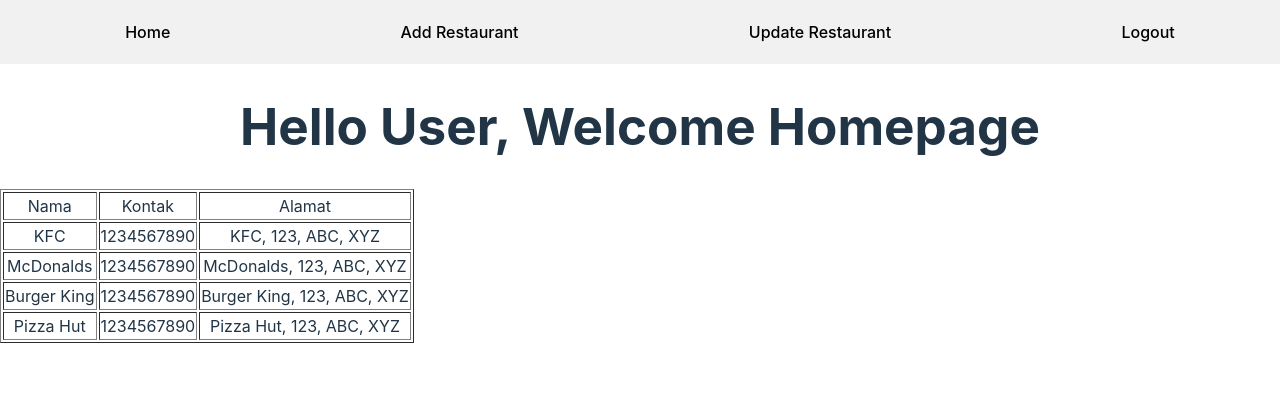
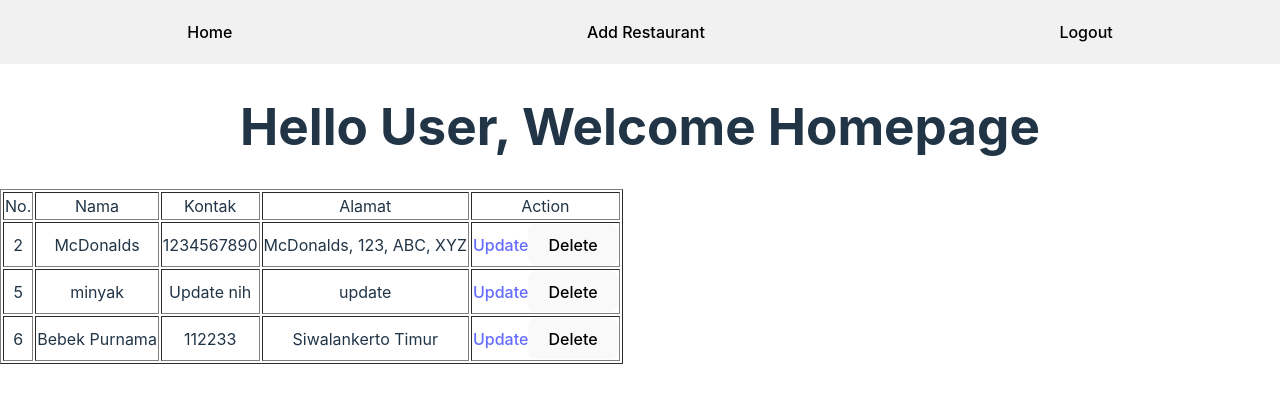
Before and after one commit to Azizsige/vue-jserver, a Vue app: page / in a window 1280 px wide. Shown: the top 402 px of the page. Built offline with nearby package versions, Linux system fonts and the light colour scheme; data requests are answered from the project's data file; sample sign-in values are in the browser's storage.

Commit message:
update: finish crud

```diff
--- a/db/db.json
+++ b/db/db.json
@@ -59,15 +59,15 @@
       "password": "hahah123",
       "name": "hahahah",
       "id": 10
+    },
+    {
+      "email": "aziz@gmail.com",
+      "password": "123456",
+      "name": "aziz",
+      "id": 11
     }
   ],
   "restaurants": [
-    {
-      "id": 1,
-      "name": "KFC",
-      "contact": "1234567890",
-      "address": "KFC, 123, ABC, XYZ"
-    },
     {
       "name": "McDonalds",
       "id": 2,
@@ -75,16 +75,16 @@
       "address": "McDonalds, 123, ABC, XYZ"
     },
     {
-      "id": 3,
-      "name": "Burger King",
-      "contact": "1234567890",
-      "address": "Burger King, 123, ABC, XYZ"
+      "name": "minyak",
+      "address": "update",
+      "contact": "Update nih",
+      "id": 5
     },
     {
-      "id": 4,
-      "name": "Pizza Hut",
-      "contact": "1234567890",
-      "address": "Pizza Hut, 123, ABC, XYZ"
+      "name": "Bebek Purnama",
+      "address": "Siwalankerto Timur",
+      "contact": "112233",
+      "id": 6
     }
   ]
 }
--- a/src/App.vue
+++ b/src/App.vue
@@ -24,7 +24,8 @@
 }
 
 .register input,
-.login input {
+.login input,
+.add input {
   width: 300px;
   height: 40px;
   padding-left: 20px;
@@ -34,7 +35,8 @@
 }
 
 .register button,
-.login button {
+.login button,
+.add button {
   width: 320px;
   height: 40px;
   border: 1px solid skyblue;
--- a/src/components/Add.vue
+++ b/src/components/Add.vue
@@ -2,14 +2,63 @@
   <div>
     <Header />
     <h1>Hello User, Welcome on Add Page</h1>
+    <form action="" @submit.prevent="add" class="add">
+      <input
+        type="text"
+        name="name"
+        placeholder="Enter Name"
+        v-model="restaurants.name"
+      />
+      <input
+        type="text"
+        name="address"
+        placeholder="Enter Address"
+        v-model="restaurants.address"
+      />
+      <input
+        type="text"
+        name="contact"
+        placeholder="Enter Contact"
+        v-model="restaurants.contact"
+      />
+      <button @click="add" type="button">Add New Restaurant</button>
+    </form>
   </div>
 </template>
 <script>
 import Header from "./Header.vue";
+import axios from "axios";
 export default {
   name: "Add",
   components: {
     Header,
+  },
+  data() {
+    return {
+      restaurants: {
+        name: "",
+        address: "",
+        contact: "",
+      },
+    };
+  },
+  methods: {
+    async add() {
+      const results = await axios.post("http://localhost:3000/restaurants/", {
+        name: this.restaurants.name,
+        address: this.restaurants.address,
+        contact: this.restaurants.contact,
+      });
+      if (results.status == 201) {
+        this.$router.push({ name: "Home" });
+      }
+    },
+  },
+  mounted() {
+    let users = localStorage.getItem("user-info");
+    if (!users) {
+      this.$router.push({ name: "SignUp" });
+    }
   },
 };
 </script>
--- a/src/components/Header.vue
+++ b/src/components/Header.vue
@@ -3,7 +3,6 @@
     <ul class="list">
       <li><router-link to="/">Home</router-link></li>
       <li><router-link to="/add">Add Restaurant</router-link></li>
-      <li><router-link to="/update">Update Restaurant</router-link></li>
       <li><a @click="logout" href="">Logout</a></li>
     </ul>
   </div>
--- a/src/components/Home.vue
+++ b/src/components/Home.vue
@@ -6,14 +6,21 @@
     <div class="table">
       <table border="1">
         <tr>
+          <td>No.</td>
           <td>Nama</td>
           <td>Kontak</td>
           <td>Alamat</td>
+          <td>Action</td>
         </tr>
-        <tr v-for="data in restaurants" :key="id">
+        <tr v-for="data in restaurants" :key="data.id">
+          <td>{{ data.id }}</td>
           <td>{{ data.name }}</td>
           <td>{{ data.contact }}</td>
           <td>{{ data.address }}</td>
+          <td>
+            <router-link :to="`/update/${data.id}`">Update</router-link>
+            <button type="button" @click="deleteData(data.id)">Delete</button>
+          </td>
         </tr>
       </table>
     </div>
@@ -33,15 +40,35 @@
     };
   },
 
+  methods: {
+    async deleteData(id) {
+      const results = await axios.delete(
+        `http://localhost:3000/restaurants/${id}`
+      );
+      console.log(results);
+      if (results.status == 200) {
+        this.loadData();
+      }
+    },
+
+    async loadData() {
+      let users = localStorage.getItem("user-info");
+      if (!users) {
+        this.$router.push({ name: "SignUp" });
+      }
+      let results = await axios.get("http://localhost:3000/restaurants");
+      this.restaurants = results.data;
+    },
+  },
+
   async mounted() {
-    let users = localStorage.getItem("user-info");
-    if (!users) {
-      this.$router.push({ name: "SignUp" });
-    }
-
-    let results = await axios.get("http://localhost:3000/restaurants");
-    this.restaurants = results.data;
-    console.log(this.restaurants);
+    this.loadData();
+    // let users = localStorage.getItem("user-info");
+    // if (!users) {
+    //   this.$router.push({ name: "SignUp" });
+    // }
+    // let results = await axios.get("http://localhost:3000/restaurants");
+    // this.restaurants = results.data;
   },
 };
 </script>
--- a/src/components/Update.vue
+++ b/src/components/Update.vue
@@ -2,15 +2,74 @@
   <div>
     <Header />
     <h1>Hello User, Welcome on Update Page</h1>
+    <form action="" @submit.prevent="update" class="add">
+      <input
+        type="text"
+        name="name"
+        placeholder="Enter Name"
+        v-model="restaurants.name"
+      />
+      <input
+        type="text"
+        name="address"
+        placeholder="Enter Address"
+        v-model="restaurants.address"
+      />
+      <input
+        type="text"
+        name="contact"
+        placeholder="Enter Contact"
+        v-model="restaurants.contact"
+      />
+      <button @click="update" type="button">Update New Restaurant</button>
+    </form>
   </div>
 </template>
 <script>
 import Header from "./Header.vue";
+import axios from "axios";
 export default {
   name: "Update",
   components: {
     Header,
   },
+  data() {
+    return {
+      restaurants: {
+        name: "",
+        address: "",
+        contact: "",
+      },
+    };
+  },
+  methods: {
+    async update() {
+      const results = await axios.put(
+        `http://localhost:3000/restaurants/${this.$route.params.id}`,
+        {
+          name: this.restaurants.name,
+          address: this.restaurants.address,
+          contact: this.restaurants.contact,
+        }
+      );
+
+      if (results.status == 200) {
+        this.$router.push({ name: "Home" });
+      }
+    },
+  },
+  async mounted() {
+    let users = localStorage.getItem("user-info");
+    if (!users) {
+      this.$router.push({ name: "SignUp" });
+    }
+
+    const results = await axios.get(
+      `http://localhost:3000/restaurants/${this.$route.params.id}`
+    );
+
+    this.restaurants = results.data;
+  },
 };
 </script>
 <style lang=""></style>
--- a/src/router.js
+++ b/src/router.js
@@ -30,7 +30,7 @@
   {
     name: "Update",
     component: Update,
-    path: "/update",
+    path: "/update/:id",
   },
 ];
 
```
